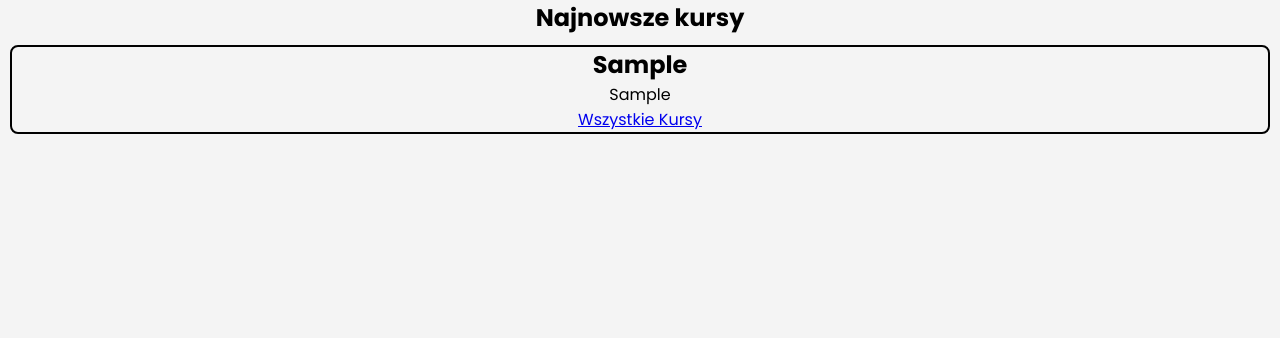
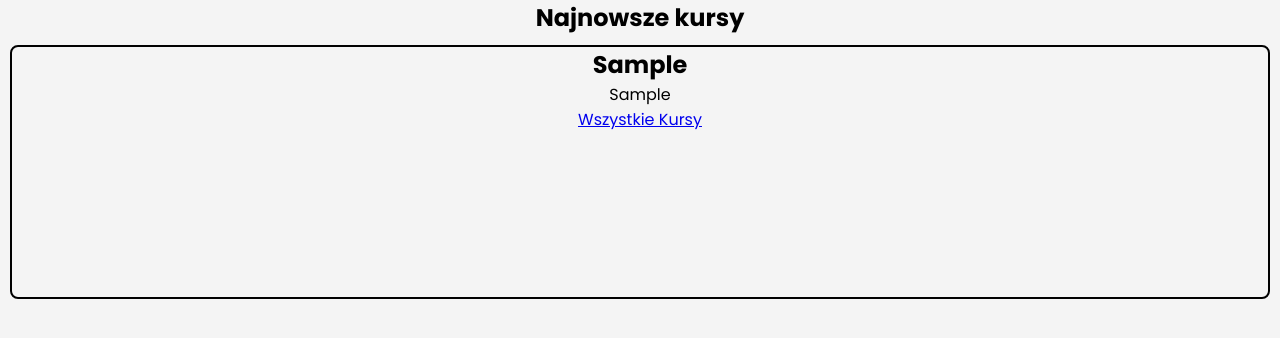
Before and after one commit to bubliks7/e-learning-portal, a Django app: page / in a window 1280 px wide. Shown: the part 153-491 px from the top of the page. Run offline with Django 4.2, Linux system fonts and the light colour scheme; tables that the repository leaves empty hold one stand-in row (values such as "Sample post").

Commit message:
added styles

```diff
--- a/portal/static/portal/style.css
+++ b/portal/static/portal/style.css
@@ -66,3 +66,8 @@ header {
     border-radius: 8px;
     margin: 10px;
 }
+
+.courseCard {
+    height: 250px;
+    width: 100%;
+}
```
